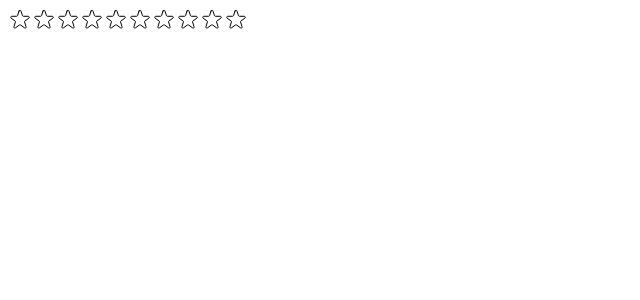
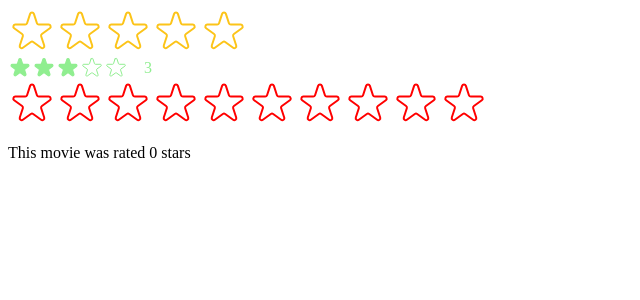
Before and after one commit to visheshtomarr/react-watchlist, a React (Create React App) app: page / in a window 1280 px wide. Shown: the top 300 px of the page, without its empty margins (0-640 px from the left). Built offline with nearby package versions, Linux system fonts and the light colour scheme.

Commit message:
Improving reusability of StarRating component with props

```diff
--- a/src/StarRating.js
+++ b/src/StarRating.js
@@ -10,17 +10,27 @@ const starContainerStyle = {
     display: 'flex'
 }
 
-const textStyle = {
-    lineHeight: '1',
-    margin: '0'
-}
-
-export default function StarRating({ maxRating = 5 }) {
-    const [rating, setRating] = useState(0);
+export default function StarRating({
+    maxRating = 5,
+    color = '#fcc419',
+    size = 48,
+    messages = [],
+    defaultRating = 0,
+    onSetRating
+}) {
+    const [rating, setRating] = useState(defaultRating);
     const [tempRating, setTempRating] = useState(0);
 
     const handleRating = (rating) => {
         setRating(rating);
+        onSetRating(rating);
+    }
+
+    const textStyle = {
+        lineHeight: '1',
+        margin: '0',
+        color,
+        fontSize: `${size / 1.5}px`
     }
 
     return (
@@ -33,22 +43,34 @@ export default function StarRating({ maxRating = 5 }) {
                         full={tempRating ? tempRating >= i + 1 : rating >= i + 1}
                         onHoverIn={() => setTempRating(i + 1)}
                         onHoverOut={() => setTempRating(0)}
+                        color={color}
+                        size={size}
                     />
                 ))}
             </div>
-            <p style={textStyle}>{tempRating || rating || ''}</p>
+            <p style={textStyle}>{
+                messages.length === maxRating
+                    ? messages[tempRating ? tempRating - 1 : rating - 1]
+                    : tempRating || rating || ''
+            }</p>
         </div>
     )
 }
 
-const starStyle = {
-    height: '24px',
-    width: '24px',
-    display: 'block',
-    cursor: 'pointer'
-}
-
-function Star({ onRate, full, onHoverIn, onHoverOut }) {
+function Star({
+    onRate,
+    full,
+    onHoverIn,
+    onHoverOut,
+    color,
+    size
+}) {
+    const starStyle = {
+        height: `${size}px`,
+        width: `${size}px`,
+        display: 'block',
+        cursor: 'pointer'
+    }
     return (
         <span
             role="button"
@@ -61,8 +83,8 @@ function Star({ onRate, full, onHoverIn, onHoverOut }) {
                 <svg
                     xmlns="http://www.w3.org/2000/svg"
                     viewBox="0 0 20 20"
-                    fill="#000"
-                    stroke="#000"
+                    fill={color}
+                    stroke={color}
                 >
                     <path
                         d="M9.049 2.927c.3-.921 1.603-.921 1.902 0l1.07 3.292a1 1 0 00.95.69h3.462c.969 0 1.371 1.24.588 1.81l-2.8 2.034a1 1 0 00-.364 1.118l1.07 3.292c.3.921-.755 1.688-1.54 1.118l-2.8-2.034a1 1 0 00-1.175 0l-2.8 2.034c-.784.57-1.838-.197-1.539-1.118l1.07-3.292a1 1 0 00-.364-1.118L2.98 8.72c-.783-.57-.38-1.81.588-1.81h3.461a1 1 0 00.951-.69l1.07-3.292z"
@@ -73,7 +95,7 @@ function Star({ onRate, full, onHoverIn, onHoverOut }) {
                     xmlns="http://www.w3.org/2000/svg"
                     fill="none"
                     viewBox="0 0 24 24"
-                    stroke="#000"
+                    stroke={color}
                 >
                     <path
                         strokeLinecap="round"
--- a/src/index.js
+++ b/src/index.js
@@ -1,12 +1,34 @@
-import React from 'react';
+import React, { useState } from 'react';
 import ReactDOM from 'react-dom/client';
 // import './index.css';
 // import App from './App';
 import StarRating from './StarRating';
 
+function Test() {
+  const [movieRating, setMovieRating] = useState(0);
+
+  return (
+    <div>
+      <StarRating
+        color='red'
+        maxRating={10}
+        // With this prop, we will provide the 'StarRating' component
+        // the functionality to update the 'movieRating' state of the 'Test' component.
+        onSetRating={setMovieRating}
+      />
+      <p>This movie was rated {movieRating} {movieRating !== 1 ? 'stars' : 'star'}</p>
+    </div>
+  )
+}
+
 const root = ReactDOM.createRoot(document.getElementById('root'));
 root.render(
   <React.StrictMode>
-    <StarRating maxRating={10} />
+    <StarRating
+      maxRating={5}
+      messages={['Terrible', 'Bad', 'Okay', 'Good', 'Amazing']}
+    />
+    <StarRating size={24} color='lightgreen' defaultRating={3} />
+    <Test />
   </React.StrictMode>
 );
```
